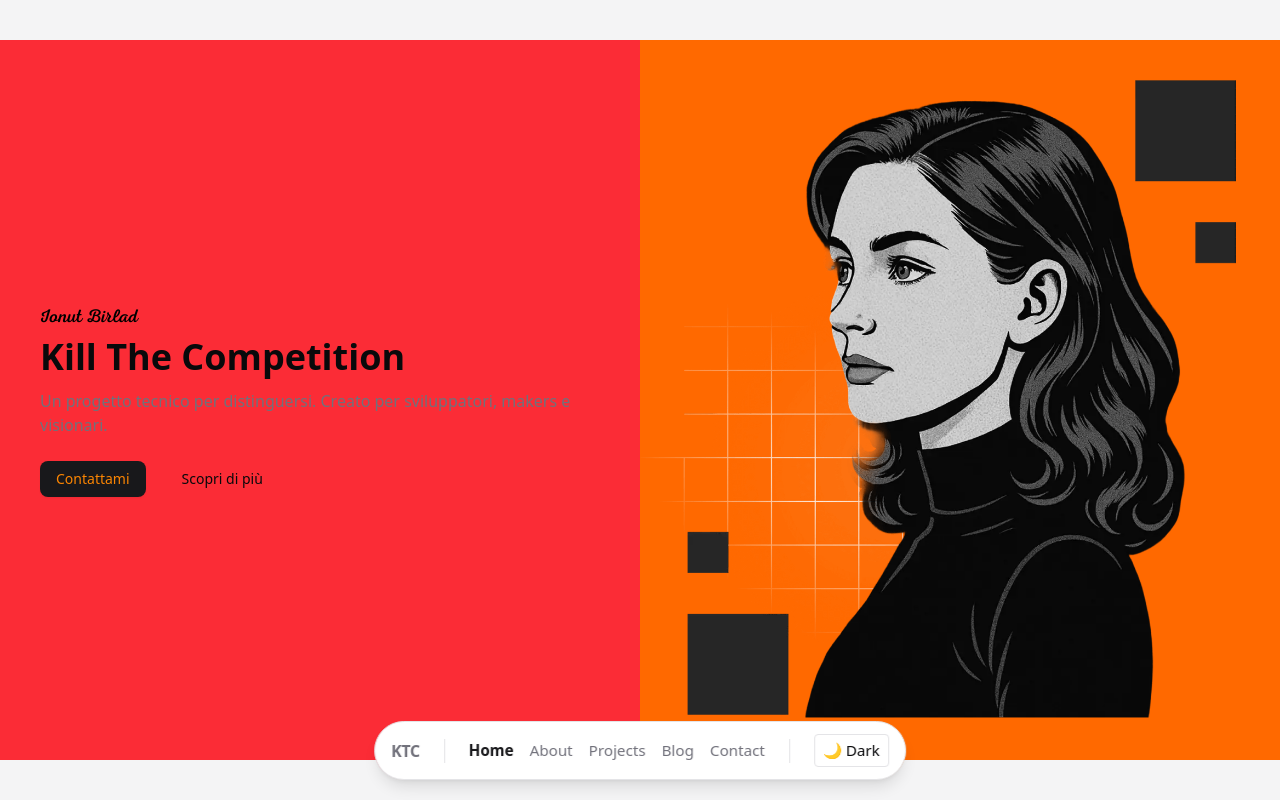
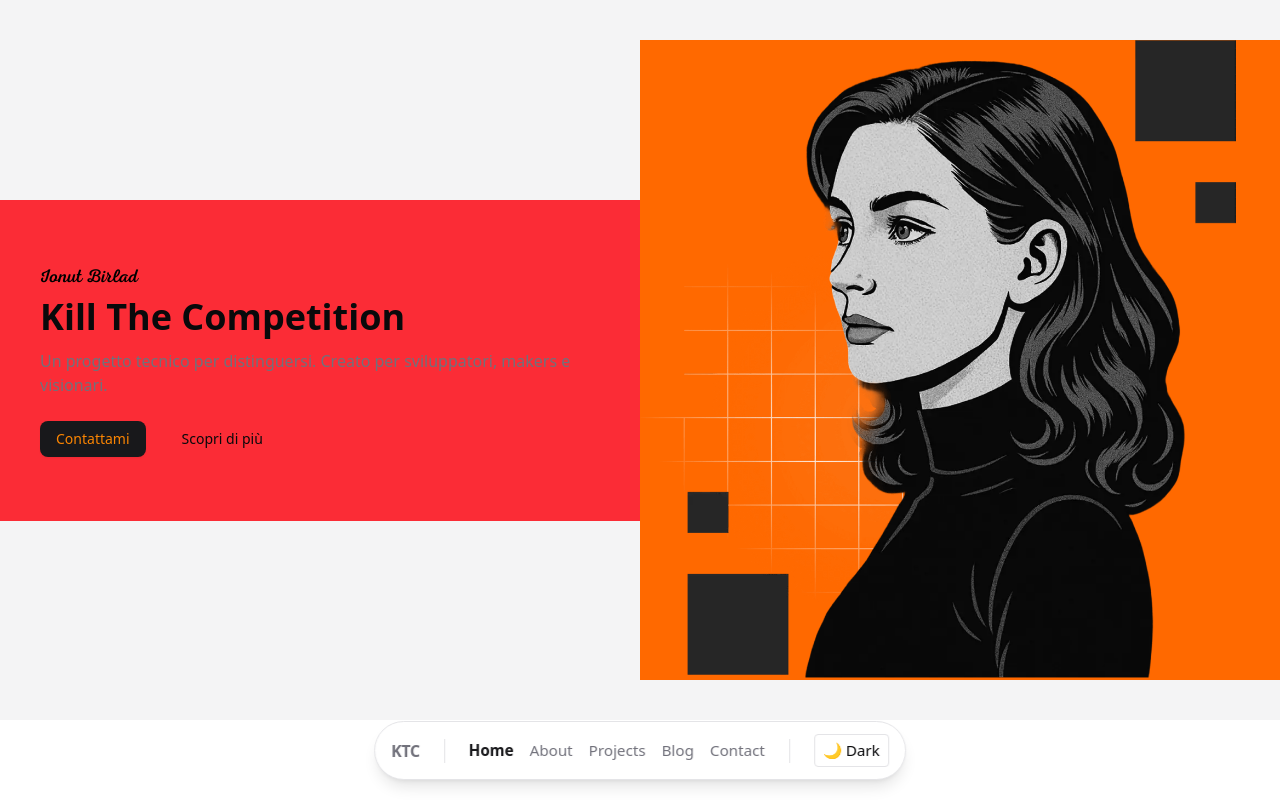
Before and after one commit to ionutbirlad/project-ktc, a Next.js app: page / in a window 1280 px wide. Shown: the top 800 px of the page. Built offline with nearby package versions, Linux system fonts and the light colour scheme.

Commit message:
style: aligned items center

```diff
--- a/src/components/home/HeroSection.tsx
+++ b/src/components/home/HeroSection.tsx
@@ -22,10 +22,10 @@ export default function HeroSection({ extraStyle, fullWidth }: HeroSectionProps)
 
   return (
     <SectionContainer fullWidth={fullWidth} extraStyle={extraStyle}>
-      <AspectRatio ratio={16 / 9} className="bg-muted">
-        <div className="max-w-screen-xl mx-auto flex h-full">
+      {/* <AspectRatio ratio={16 / 9} className="bg-muted"> */}
+      <div className="max-w-screen-lg lg:max-w-screen-xl mx-auto flex flex-col items-center lg:flex-row h-full">
         <div className="w-1/2 h-full bg-red-500">
-            <div className="h-full content-center px-10 py-16">
+          <div className="h-full px-10 py-16">
             <div className="mb-2">
               {theme === "dark" ? (
                 <Image
@@ -61,7 +61,7 @@ export default function HeroSection({ extraStyle, fullWidth }: HeroSectionProps)
           <Image src={heroPhoto} alt="Foto di Ionut Birlad" className="object-contain" priority />
         </div>
       </div>
-      </AspectRatio>
+      {/* </AspectRatio> */}
     </SectionContainer>
   );
 }
```
Lines whose indentation alone changed are shown as unchanged.
